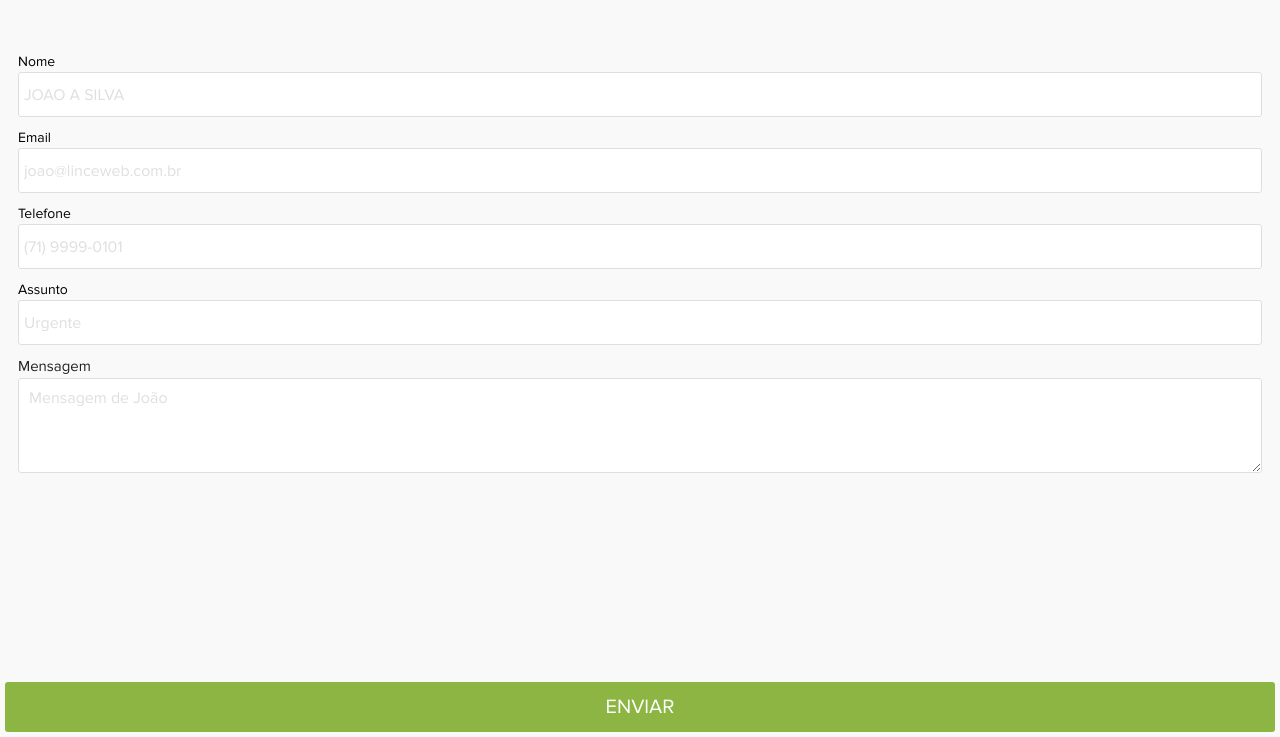
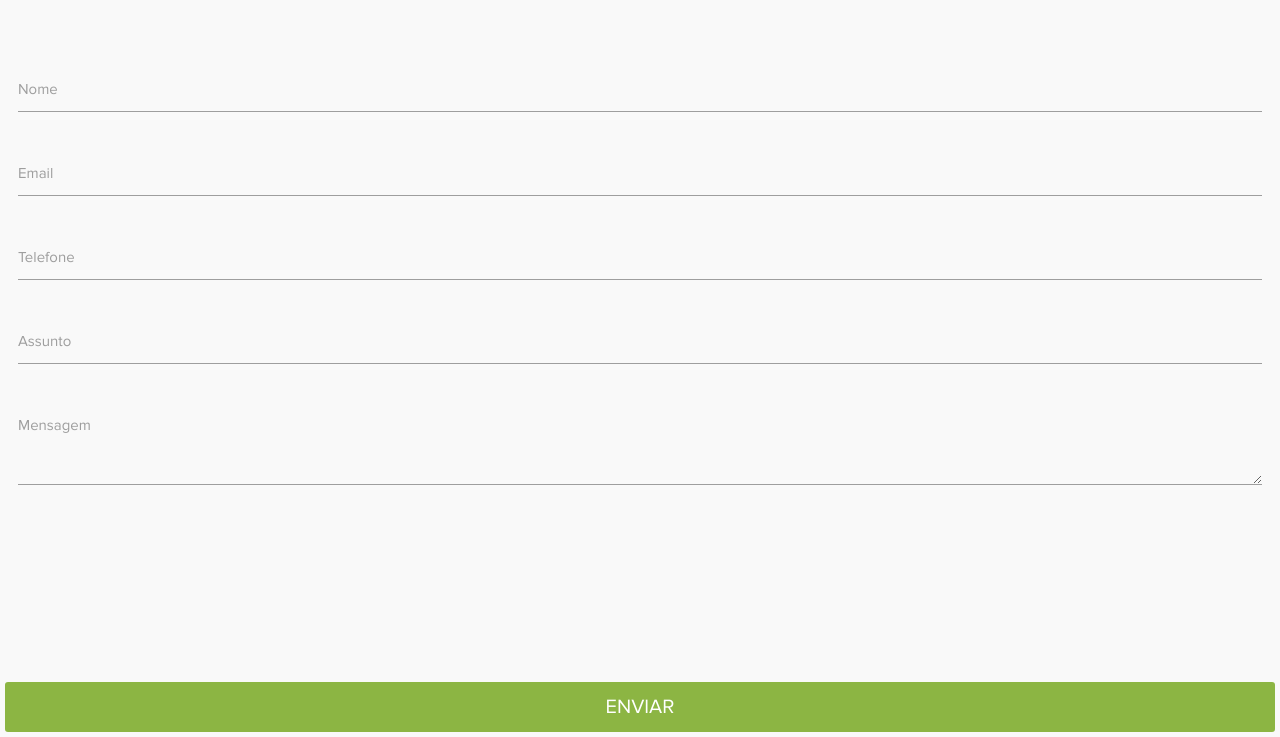
Before and after one commit to Joacy/telas-stokes, a plain HTML site: page telas-stokes/fale-conosco.html in a window 1280 px wide. Shown: the part 63-800 px from the top of the page. Drawn offline with nearby package versions, Linux system fonts and the light colour scheme.

Commit message:
Adicionando input corretor na tela de Fale Conosco

```diff
--- a/telas-stokes/fale-conosco.html
+++ b/telas-stokes/fale-conosco.html
@@ -82,25 +82,27 @@
 
     <div class="login">
         <form>
-            <div class="form-field">
-                <label>Nome</label>
-                <input type="text" name="nome" placeholder="JOAO A SILVA">
+            <div class="input-field">
+                <input type="text" id="nome" name="nome">
+                <label for="nome">Nome</label>
             </div>
-            <div class="form-field">
-                <label>Email</label>
-                <input type="email" name="email" placeholder="joao@linceweb.com.br">
+            <div class="input-field">
+                <input type="email" id="email" name="email">
+                <label for="email">Email</label>
             </div>
-            <div class="form-field">
-                <label>Telefone</label>
-                <input type="text" name="telefone" placeholder="(71) 9999-0101">
+            <div class="input-field">
+                <input type="text" id="telefone" name="telefone">
+                <label for="telefone">Telefone</label>
             </div>
-            <div class="form-field">
-                <label>Assunto</label>
-                <input type="text" name="assunto" placeholder="Urgente">
+            <div class="input-field">
+                <input type="text" id="assunto" name="assunto">
+                <label for="assunto">Assunto</label>
             </div>
 
-            <p>Mensagem</p>
-            <textarea name="mensagem" rows="4" placeholder="Mensagem de João"></textarea>
+            <div class="input-field">
+                <textarea id="mensagem" name="mensagem" rows="4"></textarea>
+                <label for="mensagem">Mensagem</label>
+            </div>
 
         </form>
     </div>
--- a/telas-stokes/scss/fale-conosco.scss
+++ b/telas-stokes/scss/fale-conosco.scss
@@ -47,52 +47,23 @@ h5 {
     margin-bottom: 20px;
     padding: 0;
 
-    .form-field {
-      display: flex;
-      flex-direction: column;
-      width: 100%;
+    .input-field {
+      font-family: "Proxima Nova";
 
-      label {
-        font-size: 14px;
-        color: #000000;
-        font-family: "Proxima Nova";
+      textarea {
+        height: auto;
+        margin: 8px 0px;
+        border-bottom: 1px solid #9e9e9e;
+        font-size: 16px;
+      }
+      textarea:active,
+      textarea:focus {
+        border-bottom: 2px solid #26a69a;
       }
 
-      input[type="password"],
-      input[type="email"],
-      input[type="text"] {
-        background: #ffffff;
-        border: 1px solid #dfdfe1;
-        border-radius: 3px;
-        width: 100%;
-        margin-bottom: 10px;
-        padding: 0px 5px;
-        box-sizing: border-box;
-        font-family: "Proxima Nova";
+      label.active {
+        color: #26a69a;
       }
-
-      ::placeholder {
-        color: #dfdfe1;
-        background: #ffffff;
-        font-size: 16px;
-      }
-    }
-
-    textarea {
-      height: auto;
-      background: #ffffff;
-      padding: 10px;
-      border: 1px solid #dfdfe1;
-      border-radius: 3px;
-      box-sizing: border-box;
-      font-size: 16px;
-      margin-bottom: 10px;
-      font-family: "Proxima Nova";
-    }
-    ::placeholder {
-      color: #dfdfe1;
-      background: #ffffff;
-      font-size: 16px;
     }
   }
 }
```
Also changed, not shown: telas-stokes/adm/css/fonts.css, telas-stokes/css/fale-conosco.css, telas-stokes/css/header-geral.css (added), telas-stokes/css/index.css, telas-stokes/css/main.css, 1 other file.
